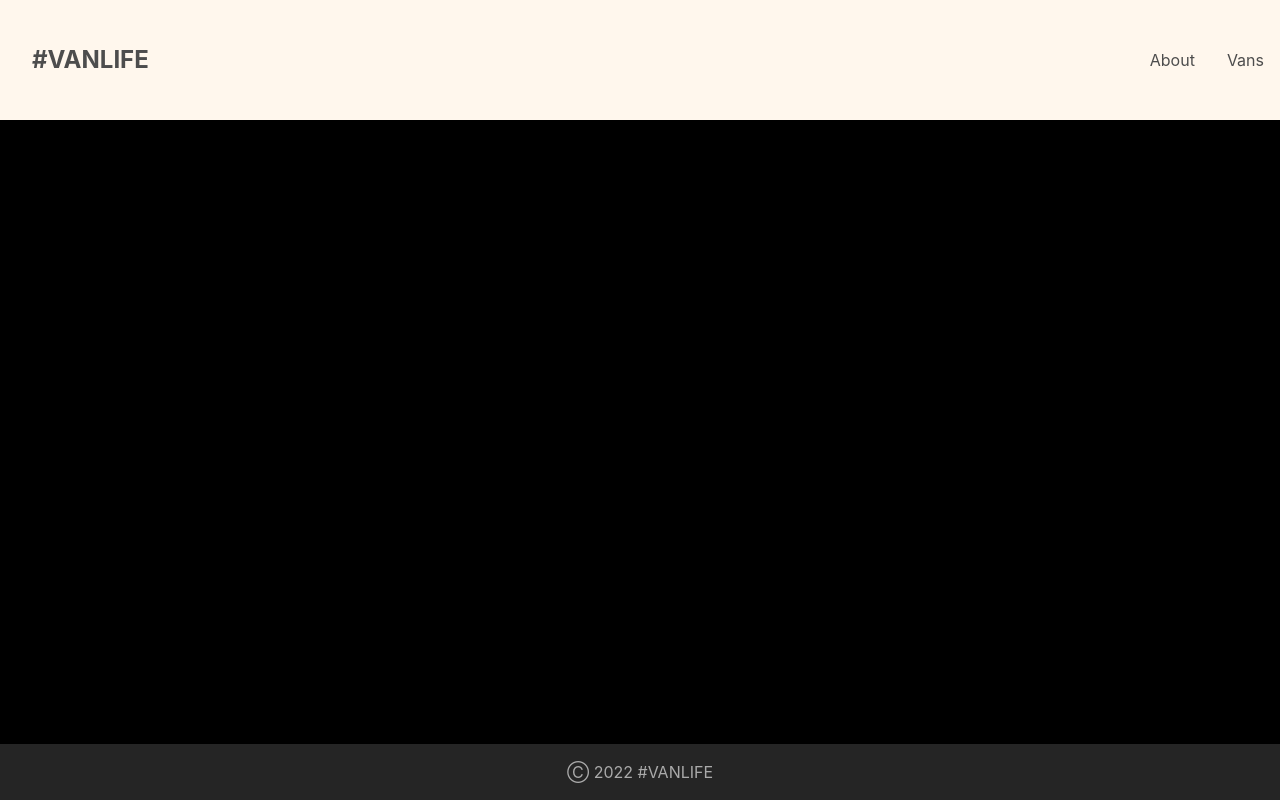
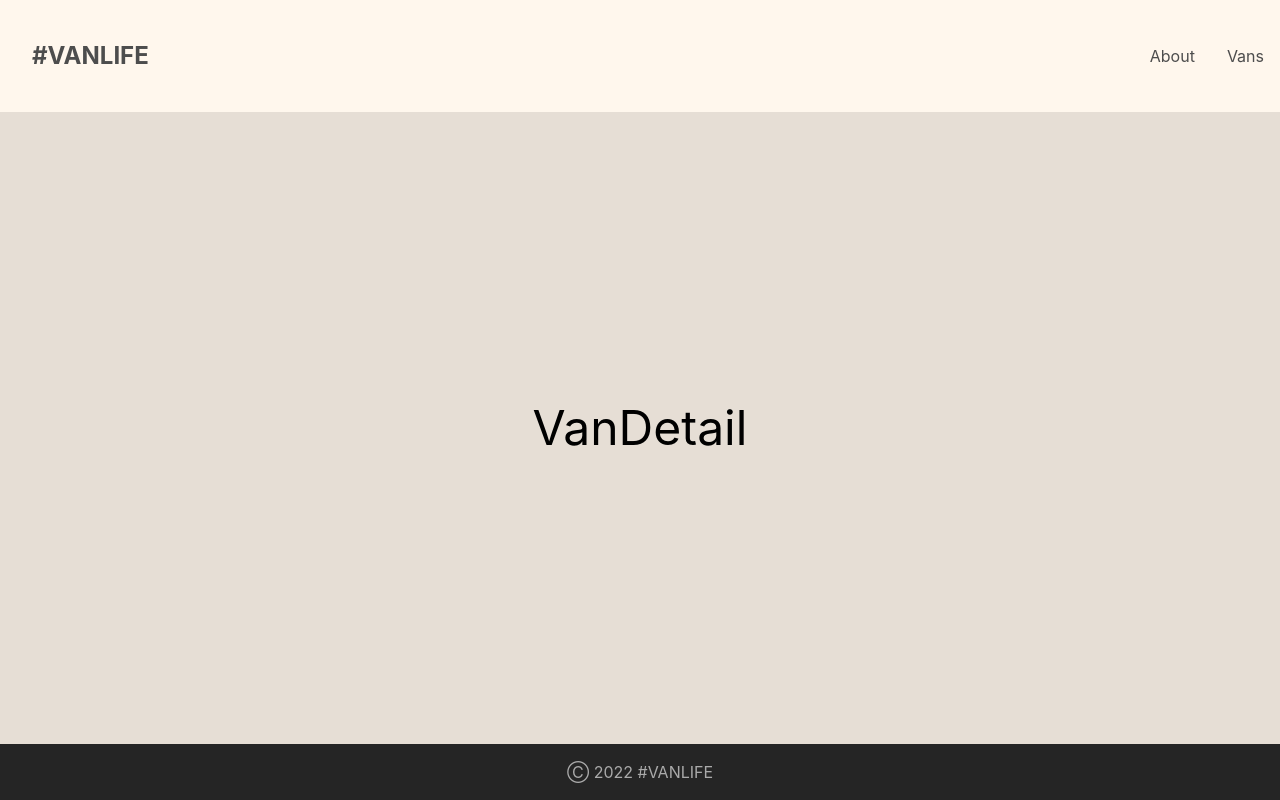
Before and after one commit to JustWaveThings/vanLife, a React app in the folder scrimba_react_router_v6/: page /vans/1 in a window 1280 px wide. Built offline with nearby package versions, Linux system fonts and the light colour scheme; the HTML template or start-up script is replaced by a standard one; what miragejs would draw is missing.

Commit message:
Update routes / add VanDetail component

```diff
--- a/scrimba_react_router_v6/src/App.jsx
+++ b/scrimba_react_router_v6/src/App.jsx
@@ -4,6 +4,7 @@ import './index.css';
 import Home from './components/Home';
 import About from './components/About';
 import Vans from './components/Vans';
+import VanDetail from './components/VanDetail';
 import { BrowserRouter, Route, Routes, Link } from 'react-router-dom';
 
 function App() {
@@ -35,12 +36,16 @@ function App() {
 					element={<Home />}
 				/>
 				<Route
-					path="scrimba_react_router_v6/about"
+					path="/about"
 					element={<About />}
 				/>
 				<Route
-					path="scrimba_react_router_v6/vans"
+					path="/vans"
 					element={<Vans />}
+				/>
+				<Route
+					path="/vans/:id"
+					element={<VanDetail />}
 				/>
 			</Routes>
 			<footer> Ⓒ 2022 #VANLIFE </footer>
--- /dev/null
+++ b/scrimba_react_router_v6/src/components/VanDetail.jsx
@@ -0,0 +1,7 @@
+import React from 'react';
+
+function VanDetail() {
+	return <div className="test van-detail">VanDetail</div>;
+}
+
+export default VanDetail;
```
